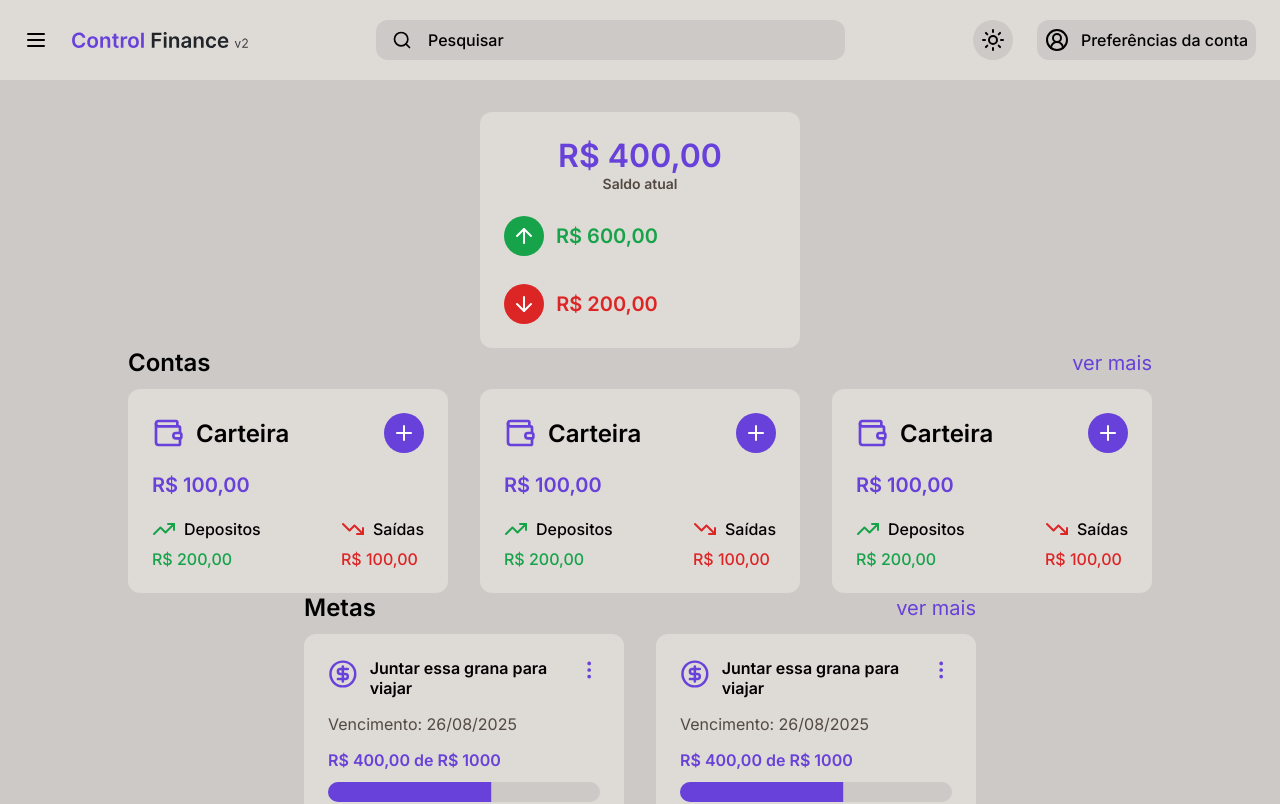
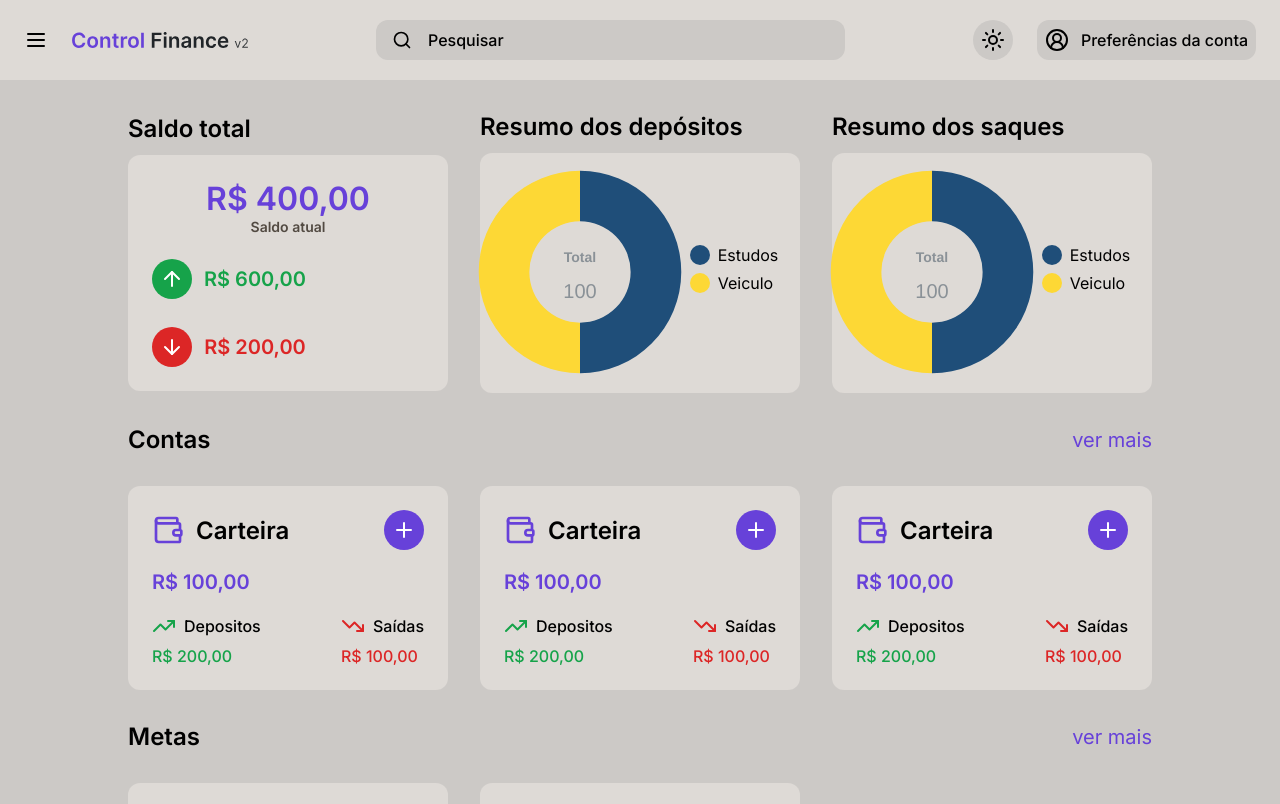
Before and after one commit to ismael-henrique-dev/Control-Finance-v2-Frontend, a React (Vite) app: page / in a window 1280 px wide. Shown: the top 804 px of the page. Built offline with nearby package versions, Linux system fonts and the light colour scheme.

Commit message:
Home updated

```diff
--- a/package.json
+++ b/package.json
@@ -13,11 +13,13 @@
     "@emotion/styled": "^11.11.5",
     "@mui/material": "^5.16.0",
     "@mui/styled-engine-sc": "^6.0.0-alpha.18",
+    "apexcharts": "^3.50.0",
     "lucide-react": "^0.406.0",
     "react": "^18.3.1",
+    "react-apexcharts": "^1.4.1",
     "react-dom": "^18.3.1",
     "react-router-dom": "^6.24.1",
-    "styled-components": "^6.1.11"
+    "styled-components": "^6.1.12"
   },
   "devDependencies": {
     "@types/react": "^18.3.3",
--- a/src/components/Cards/GoalCard/styles.tsx
+++ b/src/components/Cards/GoalCard/styles.tsx
@@ -62,71 +62,3 @@ export const BarLinearProgress = styled(LinearProgress)`
       props.theme.secundaryGray}; /* cor do fundo da barra */
   }
 `
-
-export const HomeSummary = styled.div`
-  width: 20rem;
-  border-radius: 12px;
-  background-color: ${(props) => props.theme.primaryGray};
-  display: flex;
-  justify-content: center;
-  align-items: start;
-  flex-direction: column;
-  padding: 1.5rem;
-  gap: 1.5rem;
-
-  section {
-    display: flex;
-    flex-direction: column;
-    gap: 1.75rem;
-  }
-`
-
-export const MainBalance = styled.div`
-  display: flex;
-  justify-content: center;
-  align-items: center;
-  flex-direction: column;
-  margin: auto;
-
-  strong {
-    color: ${(props) => props.theme.secundary};
-    font-weight: 600;
-    font-size: 2rem;
-  }
-
-  span {
-    color: ${(props) => props.theme.terciaryGray};
-    font-weight: 600;
-    font-size: 0.875rem;
-  }
-`
-
-interface TypeTransactionIconProps {
-  variant: "income" | "outcome"
-}
-
-export const TypeTransaction = styled.div<TypeTransactionIconProps>`
-  display: flex;
-  justify-content: center;
-  align-items: center;
-  gap: 0.75rem;
-
-  div {
-    display: flex;
-    align-items: center;
-    justify-content: center;
-    width: 2.5rem;
-    height: 2.5rem;
-    border-radius: 50%;
-    background-color: ${(props) =>
-      props.variant === "income" ? props.theme.green : props.theme.red};
-    color: ${(props) => props.theme.white};
-  }
-
-  span {
-    color: ${(props) =>
-      props.variant === "income" ? props.theme.green : props.theme.red};
-    font-weight: 600;
-    font-size: 1.25rem;
-  }
-`
--- /dev/null
+++ b/src/pages/Home/Chart/index.tsx
@@ -0,0 +1,66 @@
+import Chart from "react-apexcharts"
+import { ApexOptions } from "apexcharts"
+import { ChartContainer, Legend, LegendItem } from "./styles"
+
+export function DonutChart() {
+  const options: ApexOptions = {
+    chart: {
+      type: "donut",
+      background: "transparent",
+    },
+    labels: ["Estudos", "Veiculo"],
+    legend: {
+      show: false,
+    },
+    plotOptions: {
+      pie: {
+        donut: {
+          size: "50%", // Aumenta o tamanho da barra do gráfico de donut
+          labels: {
+            show: true,
+            total: {
+              show: true,
+              label: "Total",
+              color: "#8a9197", // Cor do texto "Total"
+              fontSize: "0.875rem", // Tamanho da fonte do texto "Total"
+              fontWeight: "600", // Peso da fonte do texto "T
+              // Adicionando estilo diretamente ao valor total
+            },
+            value: {
+              color: "#8a9197",
+            },
+          },
+        },
+      },
+    },
+    dataLabels: {
+      enabled: false,
+    },
+    colors: ["#1f4e79", "#fdd835"],
+    tooltip: {
+      enabled: true,
+      theme: "dark",
+    },
+    stroke: {
+      show: false,
+    },
+  }
+
+  const series = [50, 50] // Exemplo de dados
+
+  return (
+    <ChartContainer>
+      <Chart
+        options={options}
+        series={series}
+        type="donut"
+        width={220}
+        height={220}
+      />
+      <Legend>
+        <LegendItem color="#1f4e79">Estudos</LegendItem>
+        <LegendItem color="#fdd835">Veiculo</LegendItem>
+      </Legend>
+    </ChartContainer>
+  )
+}
--- /dev/null
+++ b/src/pages/Home/Chart/styles.ts
@@ -0,0 +1,35 @@
+import { styled } from "styled-components"
+
+export const ChartContainer = styled.div`
+  width: 20rem;
+  height: 15rem;
+  background-color: ${(props) => props.theme.primaryGray};
+  border-radius: 12px;
+  display: flex;
+  align-items: center;
+  justify-content: center;
+  padding: 0 1.5rem;
+`
+
+export const Legend = styled.div`
+  display: flex;
+  flex-direction: column;
+`
+
+export const LegendItem = styled.div<{ color: string }>`
+  display: flex;
+  align-items: center;
+  margin-bottom: 0.5rem;
+  color: ${(props) => props.theme.text};
+  margin-right: 2rem;
+
+  &:before {
+    content: "";
+    display: inline-block;
+    width: 1.25rem;
+    height: 1.25rem;
+    margin-right: 0.5rem;
+    border-radius: 50%;
+    background-color: ${(props) => props.color};
+  }
+`
--- a/src/pages/Home/index.tsx
+++ b/src/pages/Home/index.tsx
@@ -1,15 +1,22 @@
-import { NavLink } from "react-router-dom";
-import { ContainerDefault, HomeContainer, TopContainer } from "./styles";
-import { AccountCard } from "../../components/Cards/AccountCard";
-import { GoalCard } from "../../components/Cards/GoalCard";
-import { HomeSummary, MainBalance, TypeTransaction } from "../../components/Cards/GoalCard/styles";
-import { ArrowDown, ArrowUp } from "lucide-react";
+import { NavLink } from "react-router-dom"
+import {
+  ContainerDefault,
+  EstatisticCard,
+  HomeContainer,
+  TopContainer,
+} from "./styles"
+import { AccountCard } from "../../components/Cards/AccountCard"
+import { GoalCard } from "../../components/Cards/GoalCard"
+import { HomeSummary, MainBalance, TypeTransaction } from "./styles"
+import { ArrowDown, ArrowUp } from "lucide-react"
+import { DonutChart } from "./Chart"
 
 export function Home() {
-
   return (
     <HomeContainer>
-      <ContainerDefault>
+      <ContainerDefault content="center">
+        <EstatisticCard>
+          <strong>Saldo total</strong>
           <HomeSummary>
             <MainBalance>
               <strong>R$ 400,00</strong>
@@ -22,7 +29,6 @@ export function Home() {
                 </div>
                 <span>R$ 600,00</span>
               </TypeTransaction>
-
               <TypeTransaction variant="outcome">
                 <div>
                   <ArrowDown />
@@ -31,28 +37,37 @@ export function Home() {
               </TypeTransaction>
             </section>
           </HomeSummary>
+        </EstatisticCard>
+        <EstatisticCard>
+          <strong>Resumo dos depósitos</strong>
+          <DonutChart />
+        </EstatisticCard>
+        <EstatisticCard>
+          <strong>Resumo dos saques</strong>
+          <DonutChart />
+        </EstatisticCard>
       </ContainerDefault>
 
-      <ContainerDefault>
       <TopContainer>
         <strong>Contas</strong>
         <NavLink to="/contas">ver mais</NavLink>
       </TopContainer>
+      <ContainerDefault content="start">
         <main>
           <AccountCard />
           <AccountCard />
           <AccountCard />
         </main>
       </ContainerDefault>
-
-      <ContainerDefault>
       <TopContainer>
         <strong>Metas</strong>
         <NavLink to="/metas">ver mais</NavLink>
       </TopContainer>
+      <ContainerDefault content="start">
         <main>
           <GoalCard />
           <GoalCard />
+          {/* <GoalCard /> */}
         </main>
       </ContainerDefault>
     </HomeContainer>
--- a/src/pages/Home/styles.ts
+++ b/src/pages/Home/styles.ts
@@ -1,31 +1,56 @@
 import styled from "styled-components"
 
 export const HomeContainer = styled.div`
-  max-width: 74rem;
+  max-width: 64rem;
   display: flex;
   flex-direction: column;
-  justify-content: center;
-  align-items: center;
+  justify-content: start;
+  align-items: start;
   margin: 2rem auto; /* alterar dps */
+  /* flex-wrap: wrap; */
+  gap: 2rem;
 
   @media (max-width: 768px) {
   }
 `
 
-export const ContainerDefault = styled.div`
+interface ContainerDefaultProps {
+  content: "center" | "start"
+}
+
+export const ContainerDefault = styled.div<ContainerDefaultProps>`
   display: flex;
+
+  gap: 2rem;
+  justify-content: center;
   align-items: center;
-  margin: auto;
-  flex-direction: column;
+  flex-wrap: wrap;
 
   main {
     width: 100%;
     display: flex;
     align-items: center;
     justify-content: center;
-    margin: auto;
     gap: 2rem;
     flex-wrap: wrap;
+  }
+
+  @media (max-width: 768px) {
+    & {
+      margin: auto;
+    }
+  }
+`
+
+export const EstatisticCard = styled.div`
+  display: flex;
+  flex-direction: column;
+  gap: 0.75rem;
+
+  strong {
+    color: ${(props) => props.theme.text};
+    font-size: 1.5rem;
+    font-weight: 600;
   }
 `
 
@@ -34,8 +59,6 @@ export const TopContainer = styled.div`
   display: flex;
   align-items: center;
   justify-content: space-between;
-  margin: auto;
-  margin-bottom: 0.75rem;
 
   strong {
     color: ${(props) => props.theme.text};
@@ -50,6 +73,74 @@ export const TopContainer = styled.div`
   }
 
   @media (max-width: 768px) {
-
+    width: 20rem;
+    margin: auto;
   }
 `
+export const HomeSummary = styled.div`
+  width: 20rem;
+  border-radius: 12px;
+  background-color: ${(props) => props.theme.primaryGray};
+  display: flex;
+  justify-content: center;
+  align-items: start;
+  flex-direction: column;
+  padding: 1.5rem;
+  gap: 1.5rem;
+
+  section {
+    display: flex;
+    flex-direction: column;
+    gap: 1.75rem;
+  }
+`
+
+export const MainBalance = styled.div`
+  display: flex;
+  justify-content: center;
+  align-items: center;
+  flex-direction: column;
+  margin: auto;
+
+  strong {
+    color: ${(props) => props.theme.secundary};
+    font-weight: 600;
+    font-size: 2rem;
+  }
+
+  span {
+    color: ${(props) => props.theme.terciaryGray};
+    font-weight: 600;
+    font-size: 0.875rem;
+  }
+`
+
+interface TypeTransactionIconProps {
+  variant: "income" | "outcome"
+}
+
+export const TypeTransaction = styled.div<TypeTransactionIconProps>`
+  display: flex;
+  justify-content: center;
+  align-items: center;
+  gap: 0.75rem;
+
+  div {
+    display: flex;
+    align-items: center;
+    justify-content: center;
+    width: 2.5rem;
+    height: 2.5rem;
+    border-radius: 50%;
+    background-color: ${(props) =>
+      props.variant === "income" ? props.theme.green : props.theme.red};
+    color: ${(props) => props.theme.white};
+  }
+
+  span {
+    color: ${(props) =>
+      props.variant === "income" ? props.theme.green : props.theme.red};
+    font-weight: 600;
+    font-size: 1.25rem;
+  }
+`
```
Also changed, not shown: 2 other files (tests, documents, lock files or other folders). Lines whose indentation alone changed are shown as unchanged.
